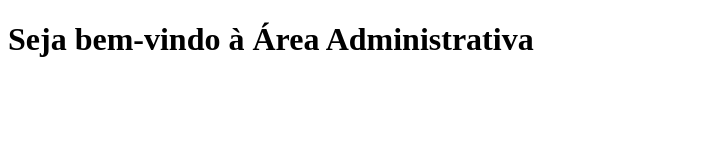
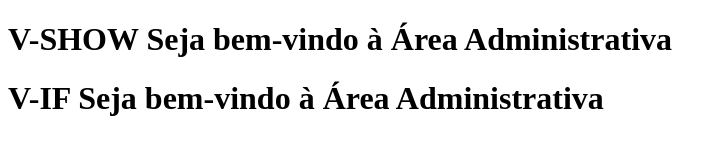
Before and after one commit to wemersonsantos/Curso-vuejs, a plain HTML site: page v-show.html in a window 1280 px wide. Shown: the whole page, without its empty margins (0-727 px from the left). Drawn offline with nearby package versions, Linux system fonts and the light colour scheme.

Commit message:
v-show vs v-if
As diferenças de cada diretiva

```diff
--- a/v-show.html
+++ b/v-show.html
@@ -9,7 +9,9 @@
 
     <div id="show">
 
-       <h1 v-show="isLogged">Seja bem-vindo à Área Administrativa</h1><!--Utilizado para exibir uma tag HTML-->
+       <h1 v-show="isLogged">V-SHOW Seja bem-vindo à Área Administrativa</h1><!--Mais leve, oculta, muda o CSS display:none, usado para constante mudança-->
+
+       <h1 v-if="isLogged">V-IF Seja bem-vindo à Área Administrativa</h1><!--Mais lento, remove a tag da estrutura, v-if tem q ser usado com certeza quando não a mudança constante do elemento-->
 
     </div>
 
```
